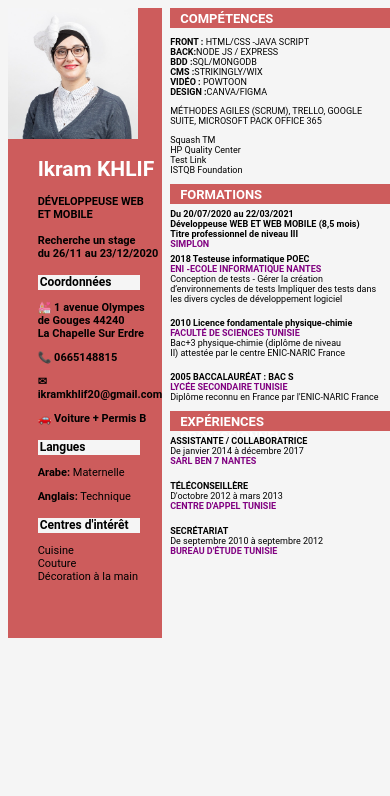
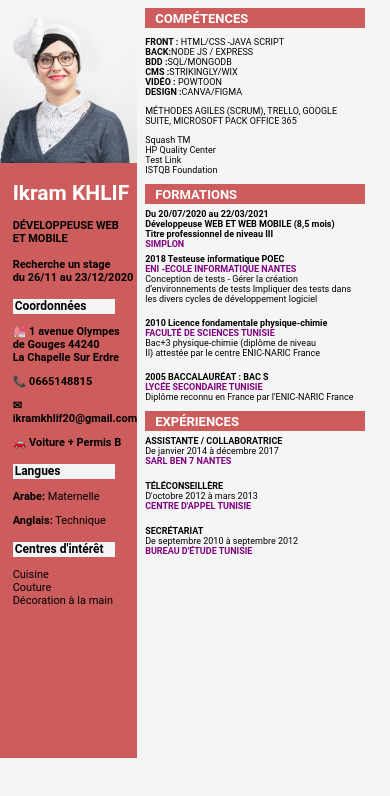
Before and after one commit to ikram2210/ikram2210.github.io, a plain HTML site: page index.html in a window 390 px wide. Drawn offline with Linux system fonts and the light colour scheme.

Commit message:
css mobile

```diff
--- a/CV.css
+++ b/CV.css
@@ -198,14 +198,15 @@ img {
 
   .colone1{
 
-  width: 60%;
-  height: 630px;
+  width: 75%;
+  height: 750px;
+  margin-left: -50px;
 
 }
 .colone2{
   margin-left: 8px;
   font-size: 60px;
-  height: 630px;
+  height: 750px;
   width: 80%;
 
 }
@@ -262,9 +263,9 @@ h6{
   margin: 0;
   padding-top: 5px;
   font-size: 9px;}
-img {
-    width: 130px;
-  }
+ img{
+  width: 100%;
+ }
   .formation p{
     font-size:9px;
   }
```
